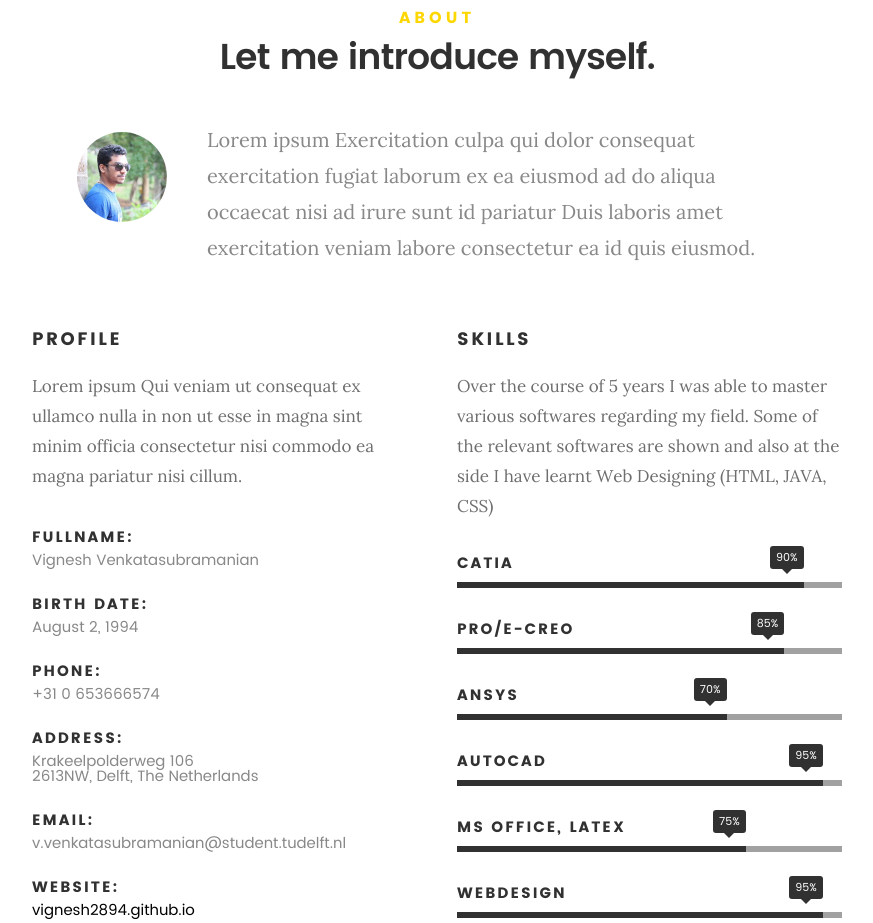
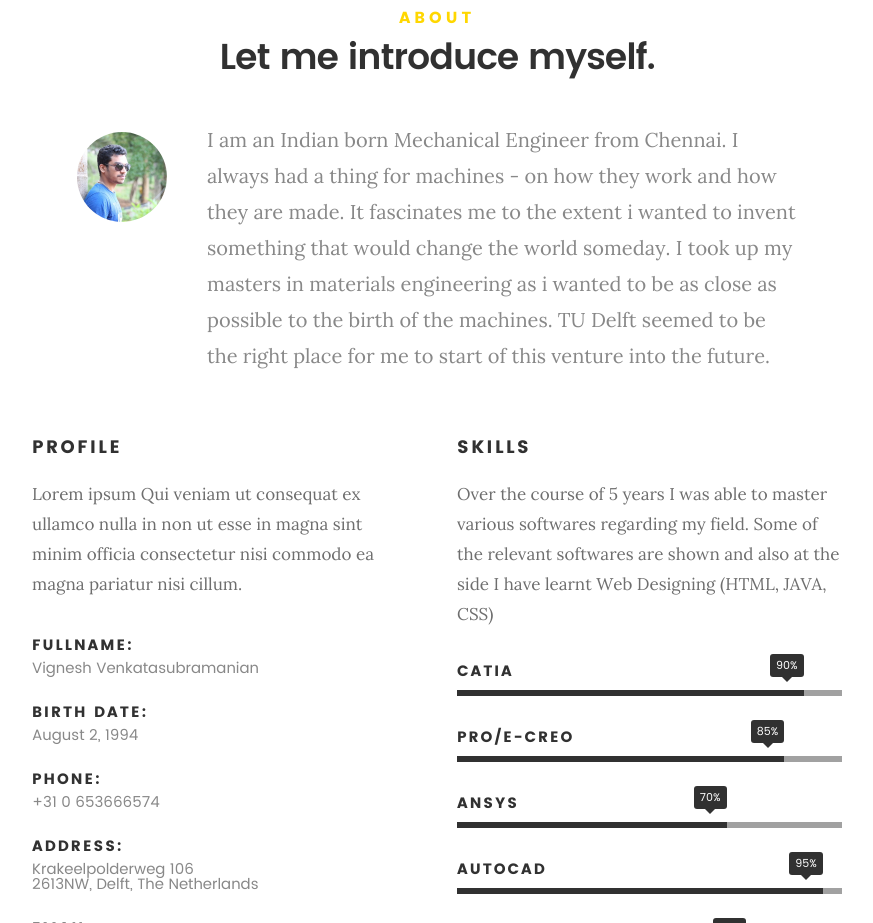
Before and after one commit to vignesh2894/test, a plain HTML site: page index.html in a window 1280 px wide. Shown: the part 917-1840 px from the top of the page, without its empty margins (203-1076 px from the left). Drawn offline with Linux system fonts and the light colour scheme; files whose address does not match are found by name.

Commit message:
update 16

```diff
--- a/index.html
+++ b/index.html
@@ -113,7 +113,7 @@
 
    				<img src="images/profilepic.jpg" alt="Profile Picture">
 
-   				<p class="lead">Lorem ipsum Exercitation culpa qui dolor consequat exercitation fugiat laborum ex ea eiusmod ad do aliqua occaecat nisi ad irure sunt id pariatur Duis laboris amet exercitation veniam labore consectetur ea id quis eiusmod.</p>
+   				<p class="lead">I am an Indian born Mechanical Engineer from Chennai. I always had a thing for machines - on how they work and how they are made. It fascinates me to the extent i wanted to invent something that would change the world someday. I took up my masters in materials engineering as i wanted to be as close as possible to the birth of the machines. TU Delft seemed to be the right place for me to start of this venture into the future. </p>
    			</div>
 
    		</div>
```
